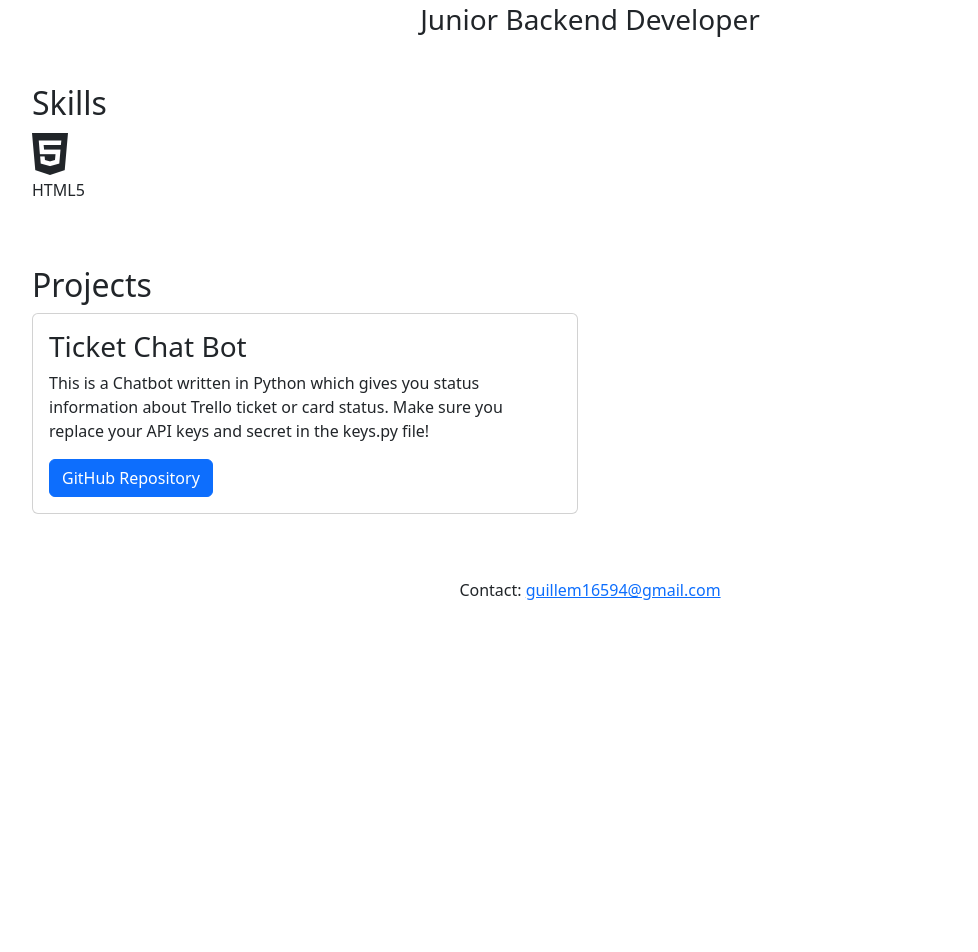
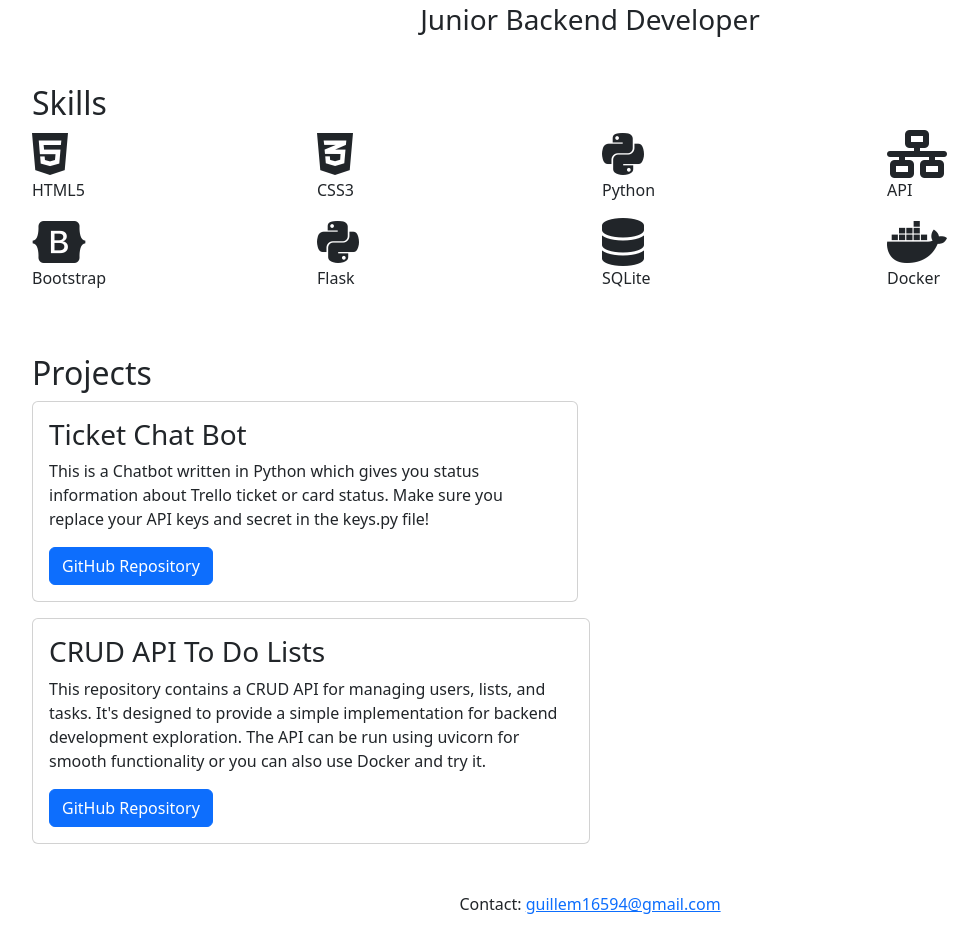
Before and after one commit to GuillemCortesOvide/gcoportfolio, a plain HTML site: page templates/index.html in a window 1280 px wide. Shown: the part 270-1222 px from the top of the page, without its empty margins (50-1028 px from the left). Before the commit the page ends 920 px from the top, so only its background shows below. Drawn offline with nearby package versions, Linux system fonts and the light colour scheme; files whose address does not match are found by name.

Commit message:
add rest of skills and projects

```diff
--- a/templates/index.html
+++ b/templates/index.html
@@ -44,7 +44,37 @@
                 <i class="fab fa-html5 fa-3x"></i>
                 <p>HTML5</p>
             </div>
-            <!-- Repeat this pattern for other skill items -->
+            <div class="col-md-3">
+                <i class="fab fa-css3-alt fa-3x"></i>
+                <p>CSS3</p>
+            </div>
+            <div class="col-md-3">
+                <i class="fab fa-python fa-3x"></i>
+                <p>Python</p>
+            </div>
+            <div class="col-md-3">
+                <i class="fas fa-network-wired fa-3x"></i>
+                <p>API</p>
+            </div>
+            <div class="col-md-3">
+                <i class="fab fa-bootstrap fa-3x"></i>
+                <p>Bootstrap</p>
+            </div>
+            <div class="col-md-3">
+                <i class="fab fa-python fa-3x"></i>
+                <p>Flask</p>
+            </div>
+            <div class="col-md-3">
+                <i class="fas fa-database fa-3x"></i>
+                <p>SQLite</p>
+            </div>
+            <div class="col-md-3">
+                <i class="fab fa-docker fa-3x"></i>
+                <p>Docker</p>
+            </div>
+        </div>
+    </section>
+
         </div>
     </section>
 
@@ -61,8 +91,18 @@
                     </div>
                 </div>
             </div>
-            <!-- Repeat this pattern for other project items -->
+
         </div>
+        <div class="col-md-6">
+            <div class="card mb-3">
+                <div class="card-body">
+                    <h3 class="card-title">CRUD API To Do Lists</h3>
+                    <p class="card-text">This repository contains a CRUD API for managing users, lists, and tasks. It's designed to provide a simple implementation for backend development exploration. The API can be run using uvicorn for smooth functionality or you can also use Docker and try it.</p>
+                    <a href="https://github.com/GuillemCortesOvide/mytodoapil" class="btn btn-primary">GitHub Repository</a>
+                </div>
+            </div>
+        </div>
+    </div>
     </section>
 
     <footer id="contact" class="container text-center my-5">
```
